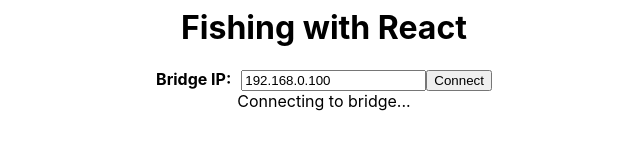
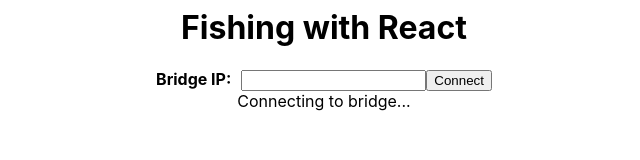
Before and after one commit to UnicornUniverse/reactiveconf-fishing-with-react, a React (Create React App) app in the folder hooked-on-hooks/: page / in a window 1280 px wide. Shown: the part 137-297 px from the top of the page, without its empty margins (316-956 px from the left). Built offline with nearby package versions, Linux system fonts and the light colour scheme.

Commit message:
Add exercise 1

```diff
--- a/hooked-on-hooks/src/bricks/BridgeForm.js
+++ b/hooked-on-hooks/src/bricks/BridgeForm.js
@@ -1,7 +1,5 @@
 /** @jsx jsx */
 import { jsx, css } from "@emotion/core";
-import { useContext, useState } from "react";
-import HueContext from "../contexts/HueContext";
 
 const labelCss = css`
   font-weight: bold;
@@ -9,22 +7,17 @@
 `;
 
 export default function BridgeForm() {
-  const [bridgeIp, setBridgeIp] = useState("192.168.0.100");
-  const { addBridge } = useContext(HueContext);
+  /* TODO Add useState */
 
-  function _handleChange(e) {
-    setBridgeIp(e.target.value);
-  }
+  /* TODO Add _handleChange */
 
-  function _handleClick() {
-    addBridge({ ip: bridgeIp });
-  }
+  /* TODO Add _handleClick */
 
   return (
     <div>
       <span css={labelCss}>Bridge IP:</span>
-      <input type="text" value={bridgeIp} onChange={_handleChange} />
-      <button onClick={_handleClick}>Connect</button>
+      <input type="text" />
+      <button>Connect</button>
     </div>
   );
 }
```
